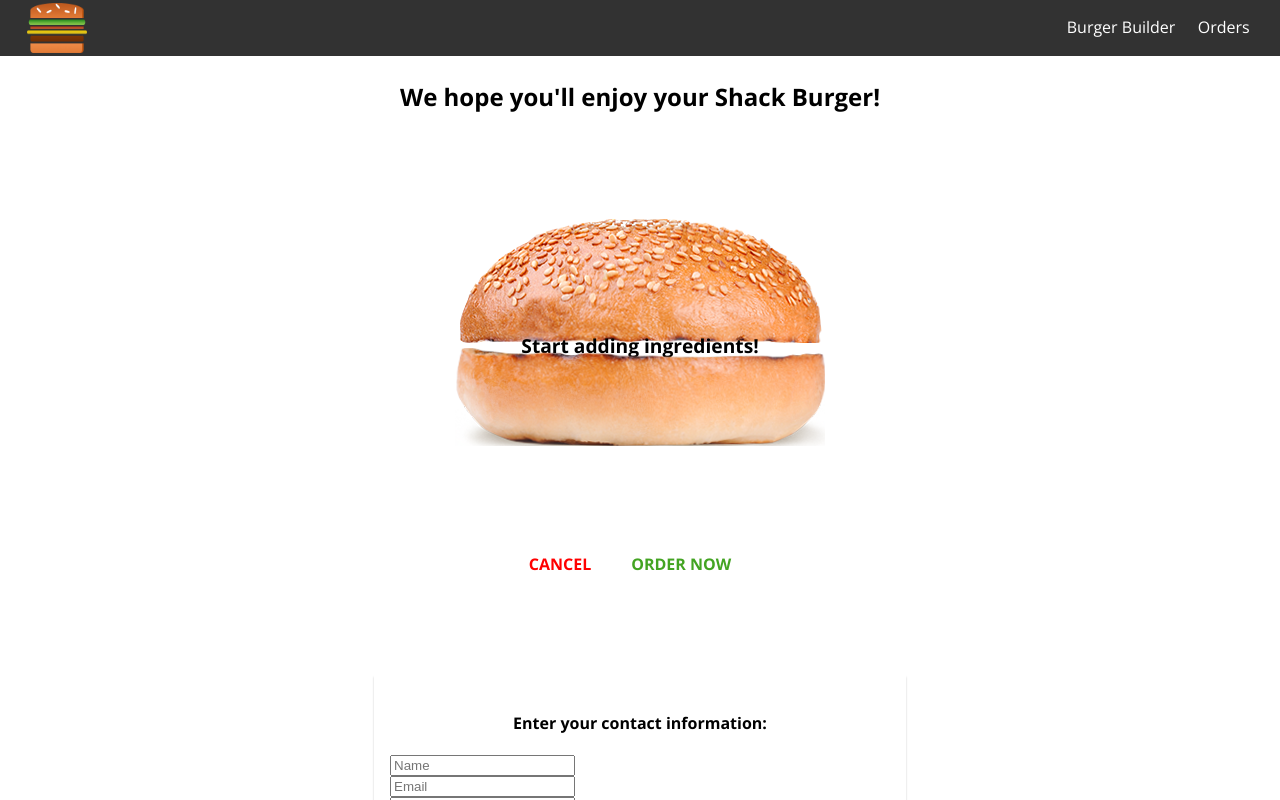
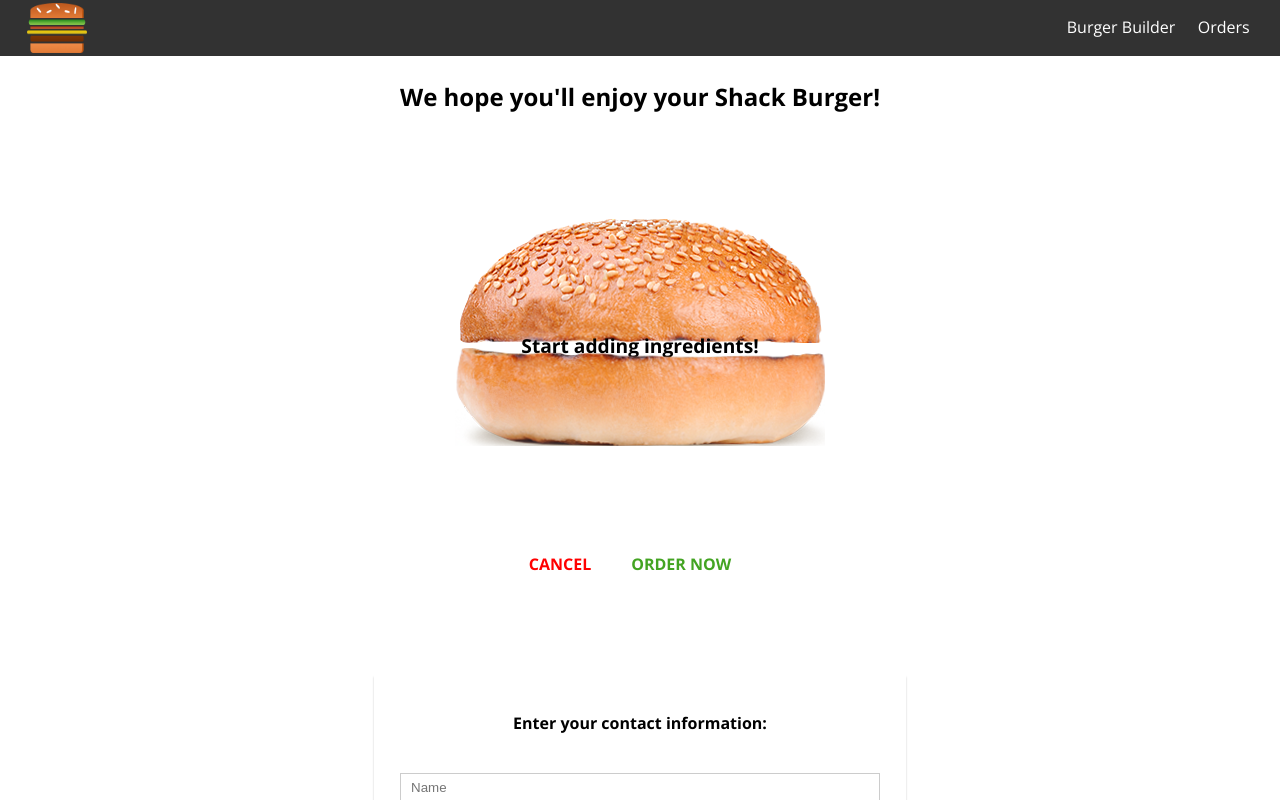
Before and after one commit to StephanOrgiazzi/burger-shack, a React app: page /checkout in a window 1280 px wide. Both pictures are taken after a click on the button "ORDER NOW". Shown: the top 800 px of the page. Built offline with nearby package versions, Linux system fonts and the light colour scheme.

Commit message:
added form validation

```diff
--- a/src/components/UI/Button/Button.js
+++ b/src/components/UI/Button/Button.js
@@ -6,7 +6,8 @@ const button = (props) => {
     return (
         <button
         className={[classes.Button, classes[props.btnType]].join(" ")}
-        onClick={props.click}>
+        onClick={props.click}
+        disabled={props.disabled} >
             {props.children}
         </button>
     )
--- a/src/components/UI/Button/Button.module.css
+++ b/src/components/UI/Button/Button.module.css
@@ -22,3 +22,7 @@
 .Danger {
     color: red;
 }
+
+.Button:disabled {
+    color: #ccc;
+}
--- /dev/null
+++ b/src/components/UI/Input/Input.js
@@ -0,0 +1,45 @@
+import React from 'react';
+
+import classes from "./Input.module.css";
+
+const input = (props) => {
+
+    let inputElement = null;
+
+    const inputClasses = [classes.InputElement];
+    if (props.invalid && props.shouldValidate && props.touched) {
+        inputClasses.push([classes.Invalid])
+    }
+
+    switch (props.elementType) {
+        case ("input"):
+            inputElement = <input
+                onChange={props.change}
+                className={inputClasses.join(" ")}
+                {...props.elementConfig}
+                value={props.value} />;
+            break;
+        case ("textarea"):
+            inputElement = <textarea
+                onChange={props.change}
+                className={inputClasses.join(" ")}
+                {...props.elementConfig}
+                value={props.value} />;
+            break;
+        default:
+            inputElement = <input
+                onChange={props.change}
+                className={inputClasses.join(" ")}
+                {...props.elementConfig}
+                value={props.value} />;
+    }
+
+    return (
+        <div className={classes.Input}>
+            <label className={classes.Label}>{props.label}</label>
+            {inputElement}
+        </div>
+    );
+}
+
+export default input;
--- /dev/null
+++ b/src/components/UI/Input/Input.module.css
@@ -0,0 +1,31 @@
+.Input {
+    width: 100%;
+    padding: 0.625rem;
+    box-sizing: border-box;
+}
+
+.Label {
+    font-weight: bold;
+    display: block;
+    margin: 0.5rem;
+}
+
+.InputElement {
+    outline: none;
+    display: block;
+    width: 100%;
+    border: 1px solid #ccc;
+    background-color: #fff;
+    padding: 0.375rem 0.625rem;
+    box-sizing: border-box;
+}
+
+.InputElement:focus {
+    outline: none;
+    background-color: #ccc;
+}
+
+.Invalid {
+    border: 1px solid red;
+    background-color: lightsalmon;
+}
--- a/src/containers/Checkout/ContactData/ContactData.js
+++ b/src/containers/Checkout/ContactData/ContactData.js
@@ -3,18 +3,91 @@ import axios from "../../../axios-orders";
 
 import Button from "../../../components/UI/Button/Button";
 import Spinner from "../../../components/UI/Spinner/Spinner";
+import Input from "../../../components/UI/Input/Input";
 
 import classes from "./ContactData.module.css";
 
 class ContactData extends Component {
 
     state = {
-        name: "",
-        email: "",
-        adress: {
-            street: "",
-            zipCode: ""
+        orderForm: {
+                name: {
+                    elementType: "input",
+                    elementConfig: {
+                        type: "text",
+                        placeholder: "Name"
+                    },
+                    value: "",
+                    validationRules: {
+                        required: true,
+                        minLength: 2,
+                        maxLength: 30
+                    },
+                    valid: false,
+                    touched: false
+                },
+                street: {
+                    elementType: "input",
+                    elementConfig: {
+                        type: "text",
+                        placeholder: "Address"
+                    },
+                    value: "",
+                    validationRules: {
+                        required: true,
+                        minLength: 7,
+                        maxLength: 40
+                    },
+                    valid: false,
+                    touched: false
+                },
+                city: {
+                    elementType: "input",
+                    elementConfig: {
+                        type: "text",
+                        placeholder: "City"
+                    },
+                    value: "",
+                    validationRules: {
+                        required: true,
+                        minLength: 2,
+                        maxLength: 25
+                    },
+                    valid: false,
+                    touched: false
+                },
+                zipCode: {
+                    elementType: "input",
+                    elementConfig: {
+                        type: "text",
+                        placeholder: "Zip Code"
+                    },
+                    value: "",
+                    validationRules: {
+                        required: true,
+                        minLength: 5,
+                        maxLength: 5
+                    },
+                    valid: false,
+                    touched: false
+                },
+                email: {
+                    elementType: "input",
+                    elementConfig: {
+                        type: "email",
+                        placeholder: "email@domain.com"
+                    },
+                    value: "",
+                    validationRules: {
+                        required: true,
+                        minLength: 7,
+                        maxLength: 30
+                    },
+                    valid: false,
+                    touched: false
+                },
         },
+        formIsValid: false,
         loading: false
     }
 
@@ -24,17 +97,15 @@ class ContactData extends Component {
             loading: true
         });
 
+        const formData = {};
+        for (let formElementIdentifier in this.state.orderForm) {
+            formData[formElementIdentifier] = this.state.orderForm[formElementIdentifier].value;
+        }
+
         const order = {
             ingredients: this.props.ingredients,
             price: this.props.price,
-            user: {
-                name: "Glenn Ross",
-                address: {
-                    street: "128 Meserole Avenue",
-                    zipCode: "41351"
-                },
-                email: "sample@gmail.com"
-            }
+            orderData: formData,
         }
         axios.post("/orders.json", order)
             .then(response => {
@@ -50,16 +121,76 @@ class ContactData extends Component {
             });
     }
 
+    checkValidity = (value, rules) => {
+        let isValid= true;
+
+        if (rules.required) {
+            isValid = value.trim() !== "" && isValid;
+        }
+
+        if (rules.minLength) {
+            isValid = value.length >= rules.minLength && isValid;
+        }
+
+        if (rules.maxLength) {
+            isValid = value.length <= rules.maxLength && isValid;
+        }
+
+        return isValid;
+    }
+
+    inputChangeHandler = (event, inputIdentifier) => {
+        // cloning the orderForm state to avoid mutating of the original state
+        const updatedOrderForm = {
+            ...this.state.orderForm
+        };
+        // cloning deeper to access the inputIdentifier (=elementType, elementConfig, value) without mutating the original state
+        const updatedFormElement = {
+            ...updatedOrderForm[inputIdentifier]
+        };
+        updatedFormElement.value = event.target.value;
+        updatedFormElement.valid = this.checkValidity(updatedFormElement.value, updatedFormElement.validationRules);
+        updatedFormElement.touched = true;
+        updatedOrderForm[inputIdentifier] = updatedFormElement;
+
+        let formIsValid = true;
+        for (let inputIdentifier in updatedOrderForm) {
+            formIsValid = updatedOrderForm[inputIdentifier].valid && formIsValid;
+        }
+
+        console.log(formIsValid);
+
+        this.setState({
+            orderForm: updatedOrderForm,
+            formIsValid: formIsValid
+        });
+    }
+
     render() {
+        const formElementsArray = [];
+        for (let key in this.state.orderForm) {
+            formElementsArray.push({
+                id: key,
+                config: this.state.orderForm[key]
+            });
+        }
+
         let form = (
-            <form>
-                <input type="text" name="name" placeholder="Name"/>
-                <input type="email" name="email" placeholder="Email"/>
-                <input type="text" name="street" placeholder="Street Address"/>
-                <input type="text" name="zipcode" placeholder="Zipcode"/>
-                <Button
-                    btnType="Success"
-                    click={this.confirmOrderHandler} >ORDER NOW</Button>
+            <form onSubmit={this.confirmOrderHandler} >
+                {formElementsArray.map(el => {
+                    return (
+                        <Input
+                            key={el.id}
+                            elementType={el.config.elementType}
+                            elementConfig={el.config.elementConfig}
+                            value={el.config.value}
+                            change={(event) => this.inputChangeHandler(event, el.id)}
+                            invalid={!el.config.valid}
+                            shouldValidate={el.config.validationRules}
+                            touched={el.config.touched} />
+                        );
+                })}
+                <Button btnType="Success" disabled={!this.state.formIsValid} >ORDER NOW</Button>
             </form>
         );
         if (this.state.loading) {
--- a/src/containers/Checkout/ContactData/ContactData.module.css
+++ b/src/containers/Checkout/ContactData/ContactData.module.css
@@ -6,10 +6,6 @@
     padding: 1rem;
 }
 
-.ContactData input {
-    display: block;
-}
-
 @media (min-width: 600px) {
     .ContactData {
         width: 500px;
```
